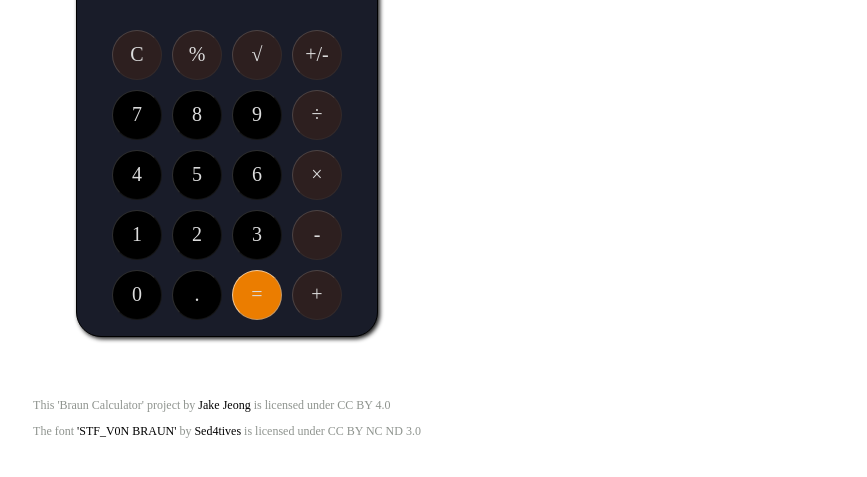
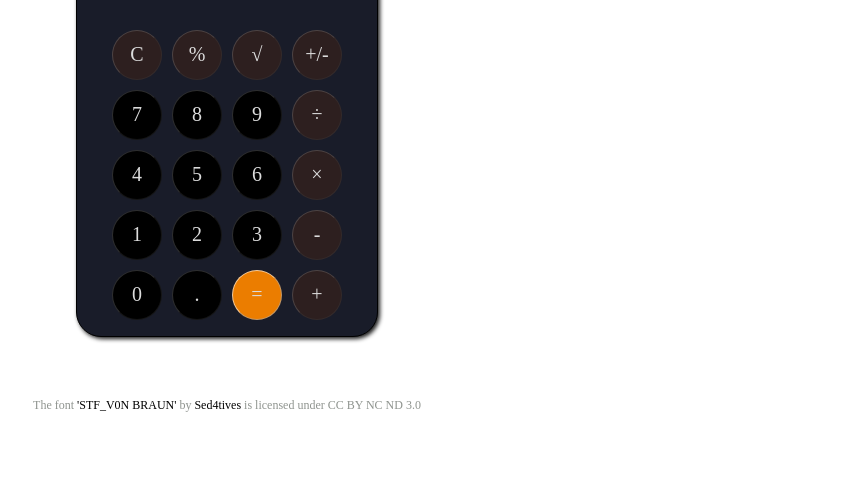
Before and after one commit to qpsqps123/braun-calculator, a plain HTML site: page index.html in a window 1280 px wide. Shown: the part 205-682 px from the top of the page, without its empty margins (413-1280 px from the left). Drawn offline with Linux system fonts and the light colour scheme.

Commit message:
[chore] 저작권 표시 내용 수정

```diff
--- a/index.html
+++ b/index.html
@@ -77,11 +77,6 @@
     </main>
     <footer class="footer">
       <p>
-        This 'Braun Calculator' project by
-        <a href="#" target="_blank" rel="noopener noreferrer">Jake Jeong</a>
-        is licensed under CC BY 4.0
-      </p>
-      <p>
         The font
         <a
           href="https://fontstruct.com/fontstructions/show/1556788/stf-v0n-braun#comments"
```
